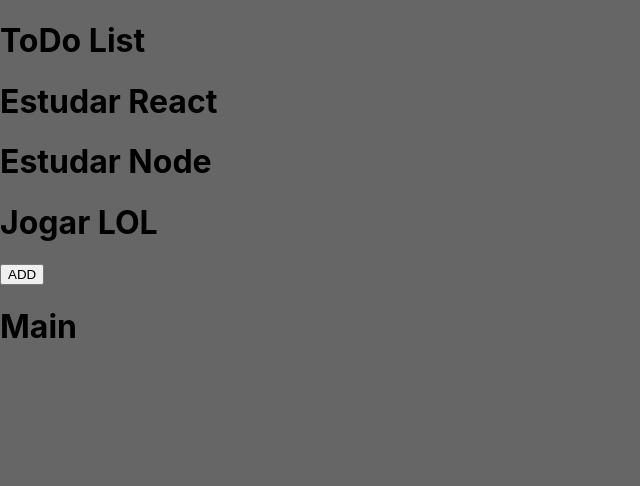
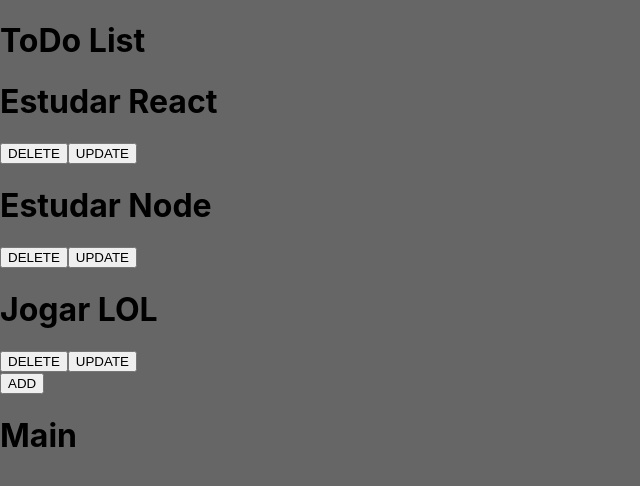
Before and after one commit to CarlosESRosa/to-do-list-fullstack, a React (Create React App) app in the folder front-end/: page / in a window 1280 px wide. Shown: the top 486 px of the page, without its empty margins (0-640 px from the left). Built offline with nearby package versions, Linux system fonts and the light colour scheme.

Commit message:
feat: :sparkles: done frontend initial setup

```diff
--- a/front-end/src/components/TaskList.jsx
+++ b/front-end/src/components/TaskList.jsx
@@ -1,12 +1,5 @@
 import React, { useState, useEffect } from 'react';
 import myData from '../mockDB';
-
-const newtask = {
-  id: 4,
-  task: 'Jogar Vava',
-  status: 'pronto',
-  data: '03/06/2022',
-};
 
 function TaskList() {
   const [allTasks, setAllTasks] = useState([]);
@@ -14,15 +7,29 @@
     setAllTasks(myData);
   }, []);
 
-  const addTask = (task) => {
-    setAllTasks([...allTasks, task]);
+  const addTask = () => {
+    console.log('function to delete task');
+  };
+
+  const deleteTask = () => {
+    console.log('function to delete task');
+  };
+
+  const updateTask = () => {
+    console.log('function to update task');
   };
 
   return (
     <>
       <h1>ToDo List</h1>
-      {allTasks.map((element) => <h1 key={element.id}>{element.task}</h1>)}
-      <button type="button" onClick={() => addTask(newtask)}>ADD</button>
+      {allTasks.map((element) => (
+        <div key={element.id}>
+          <h1>{element.task}</h1>
+          <button type="button" onClick={() => deleteTask()}>DELETE</button>
+          <button type="button" onClick={() => updateTask()}>UPDATE</button>
+        </div>
+      ))}
+      <button type="button" onClick={() => addTask()}>ADD</button>
     </>
   );
 }
--- a/front-end/src/index.js
+++ b/front-end/src/index.js
@@ -1,3 +1,4 @@
+/* eslint-disable react/jsx-filename-extension */
 import React from 'react';
 import ReactDOM from 'react-dom/client';
 import './index.css';
@@ -8,7 +9,7 @@
 root.render(
   <React.StrictMode>
     <App />
-  </React.StrictMode>
+  </React.StrictMode>,
 );
 
 // If you want to start measuring performance in your app, pass a function
```
